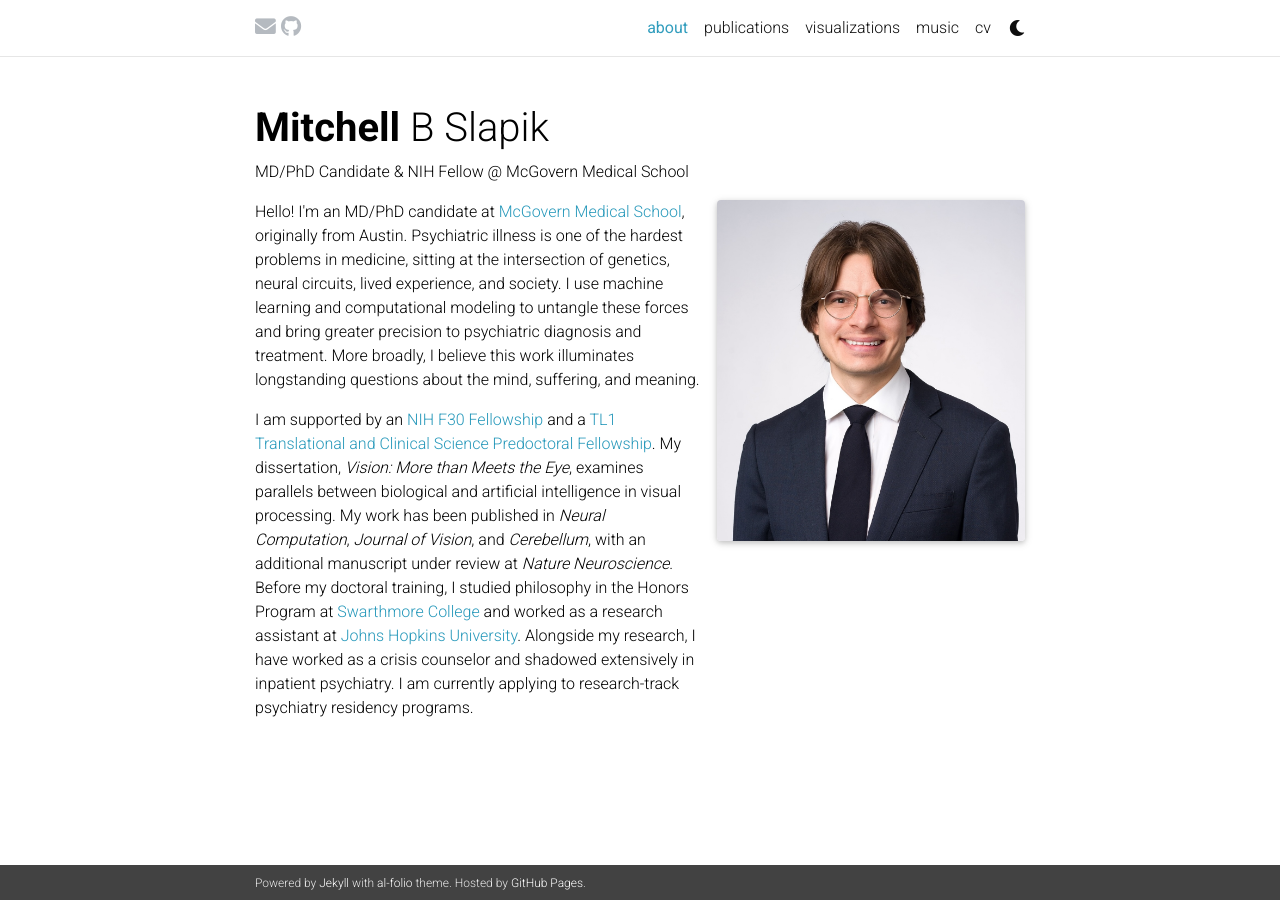
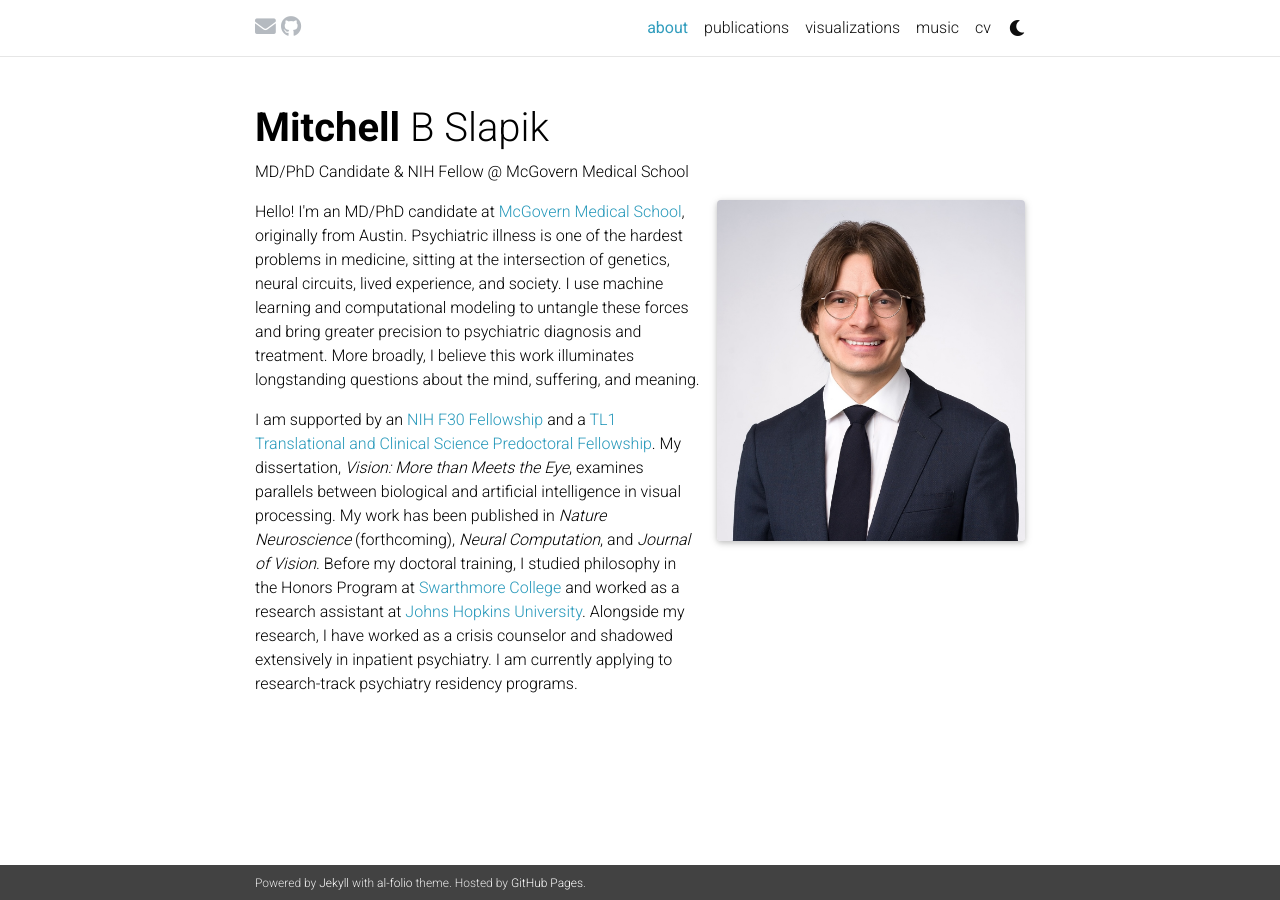
Before and after one commit to mitchellslapik/mitchellslapik.github.io, a Jekyll site: the page built from _pages/about.md, in a window 1280 px wide. Built offline with Jekyll 4.4.1, drawn with Linux system fonts in a browser that asks for light colours; full-size pictures stand in for the smaller copies a plugin makes; comment, search, counter and statistics services are not loaded; a style sheet for code colours, icons or effects is not loaded.

Commit message:
Update about.md

```diff
--- a/_pages/about.md
+++ b/_pages/about.md
@@ -16,4 +16,4 @@
 
 <p>Hello! I'm an MD/PhD candidate at <a href="https://gsbs.uth.edu/mdphd/">McGovern Medical School</a>, originally from Austin. Psychiatric illness is one of the hardest problems in medicine, sitting at the intersection of genetics, neural circuits, lived experience, and society. I use machine learning and computational modeling to untangle these forces and bring greater precision to psychiatric diagnosis and treatment. More broadly, I believe this work illuminates longstanding questions about the mind, suffering, and meaning.</p>
 
-<p>I am supported by an <a href="https://researchtraining.nih.gov/programs/fellowships/F30">NIH F30 Fellowship</a> and a <a href="https://www.uth.edu/ccts/education-training/tl1-program">TL1 Translational and Clinical Science Predoctoral Fellowship</a>. My dissertation, <em>Vision: More than Meets the Eye</em>, examines parallels between biological and artificial intelligence in visual processing. My work has been published in <em>Neural Computation</em>, <em>Journal of Vision</em>, and <em>Cerebellum</em>, with an additional manuscript under review at <em>Nature Neuroscience</em>. Before my doctoral training, I studied philosophy in the Honors Program at <a href="https://www.swarthmore.edu/">Swarthmore College</a> and worked as a research assistant at <a href="https://www.jhu.edu/">Johns Hopkins University</a>. Alongside my research, I have worked as a crisis counselor and shadowed extensively in inpatient psychiatry. I am currently applying to research-track psychiatry residency programs.</p>
+<p>I am supported by an <a href="https://researchtraining.nih.gov/programs/fellowships/F30">NIH F30 Fellowship</a> and a <a href="https://www.uth.edu/ccts/education-training/tl1-program">TL1 Translational and Clinical Science Predoctoral Fellowship</a>. My dissertation, <em>Vision: More than Meets the Eye</em>, examines parallels between biological and artificial intelligence in visual processing. My work has been published in  <em>Nature Neuroscience</em> (forthcoming), <em>Neural Computation</em>, and <em>Journal of Vision</em>. Before my doctoral training, I studied philosophy in the Honors Program at <a href="https://www.swarthmore.edu/">Swarthmore College</a> and worked as a research assistant at <a href="https://www.jhu.edu/">Johns Hopkins University</a>. Alongside my research, I have worked as a crisis counselor and shadowed extensively in inpatient psychiatry. I am currently applying to research-track psychiatry residency programs.</p>
```
